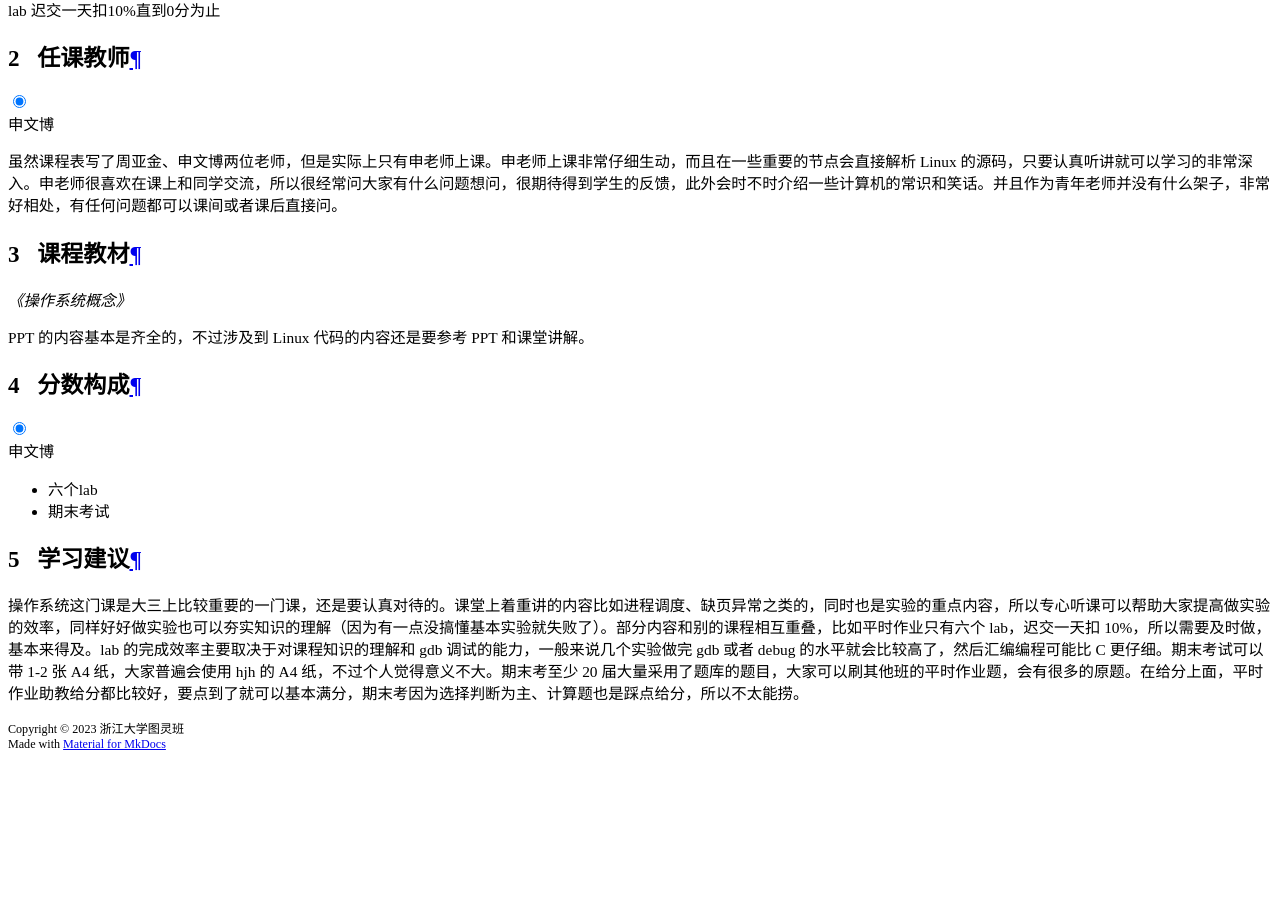
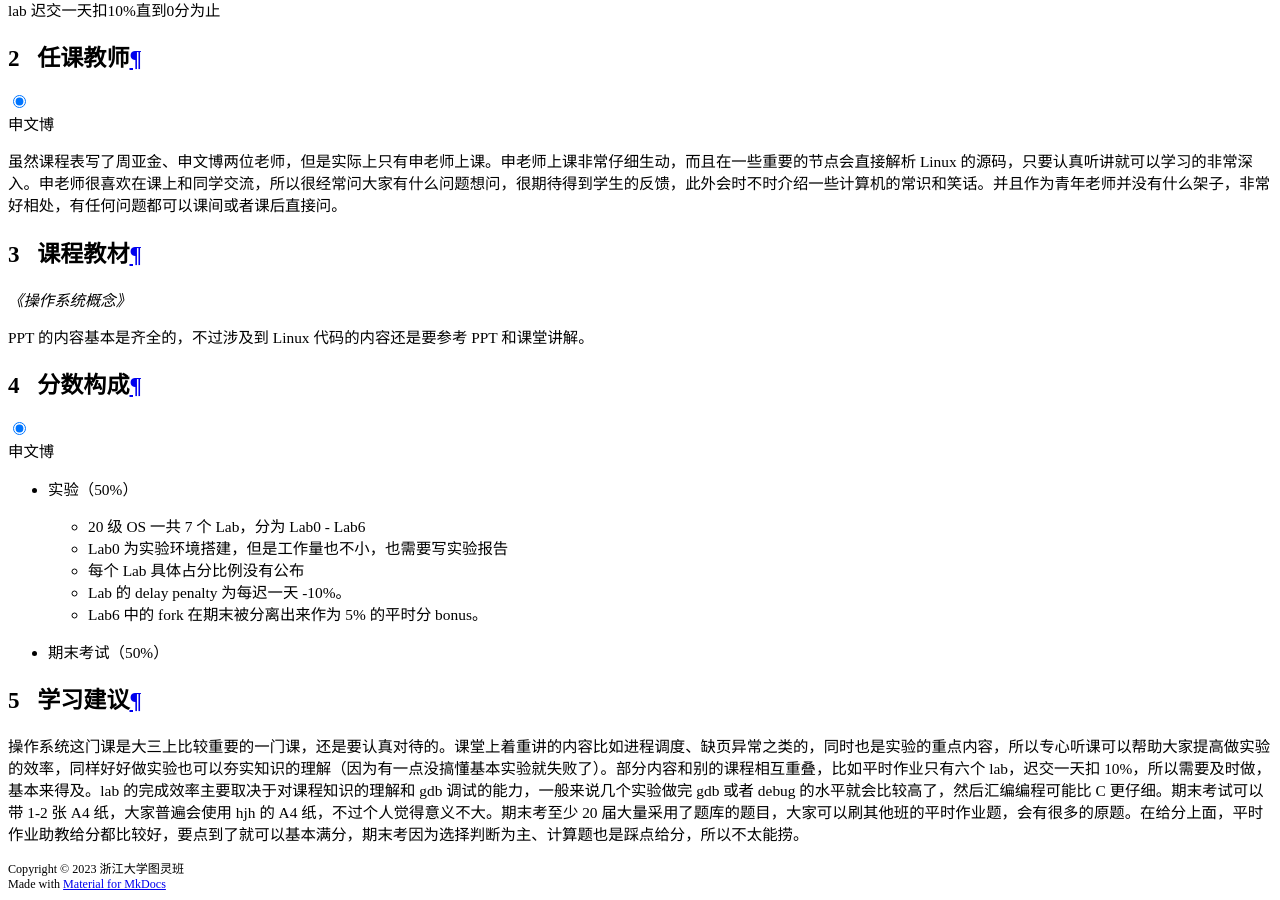
Before and after one commit to ZJU-Turing/TuringCourses, an MkDocs documentation site: the page built from docs/major_basic/operating_system/index.md, in a window 1280 px wide and 900 px high, scrolled down 18604 px. Built offline with MkDocs 1.6.1 and Material for MkDocs 9.7.7, drawn with Linux system fonts in a browser that asks for light colours; comment, search, counter and statistics services are not loaded; before the commit the page ends 19364 px from its top, so only the background shows below that.

Commit message:
add score

```diff
--- a/docs/major_basic/operating_system/index.md
+++ b/docs/major_basic/operating_system/index.md
@@ -55,8 +55,14 @@ PPT 的内容基本是齐全的，不过涉及到 Linux 代码的内容还是要
 
 === "申文博"
 
-    * 六个lab
-    * 期末考试
+    * 实验（50%）
+
+        - 20 级 OS 一共 7 个 Lab，分为 Lab0 - Lab6
+        - Lab0 为实验环境搭建，但是工作量也不小，也需要写实验报告
+        - 每个 Lab 具体占分比例没有公布
+        - Lab 的 delay penalty 为每迟一天 -10%。
+        - Lab6 中的 fork 在期末被分离出来作为 5% 的平时分 bonus。
+    * 期末考试（50%）
 
 ## 学习建议
 
```
